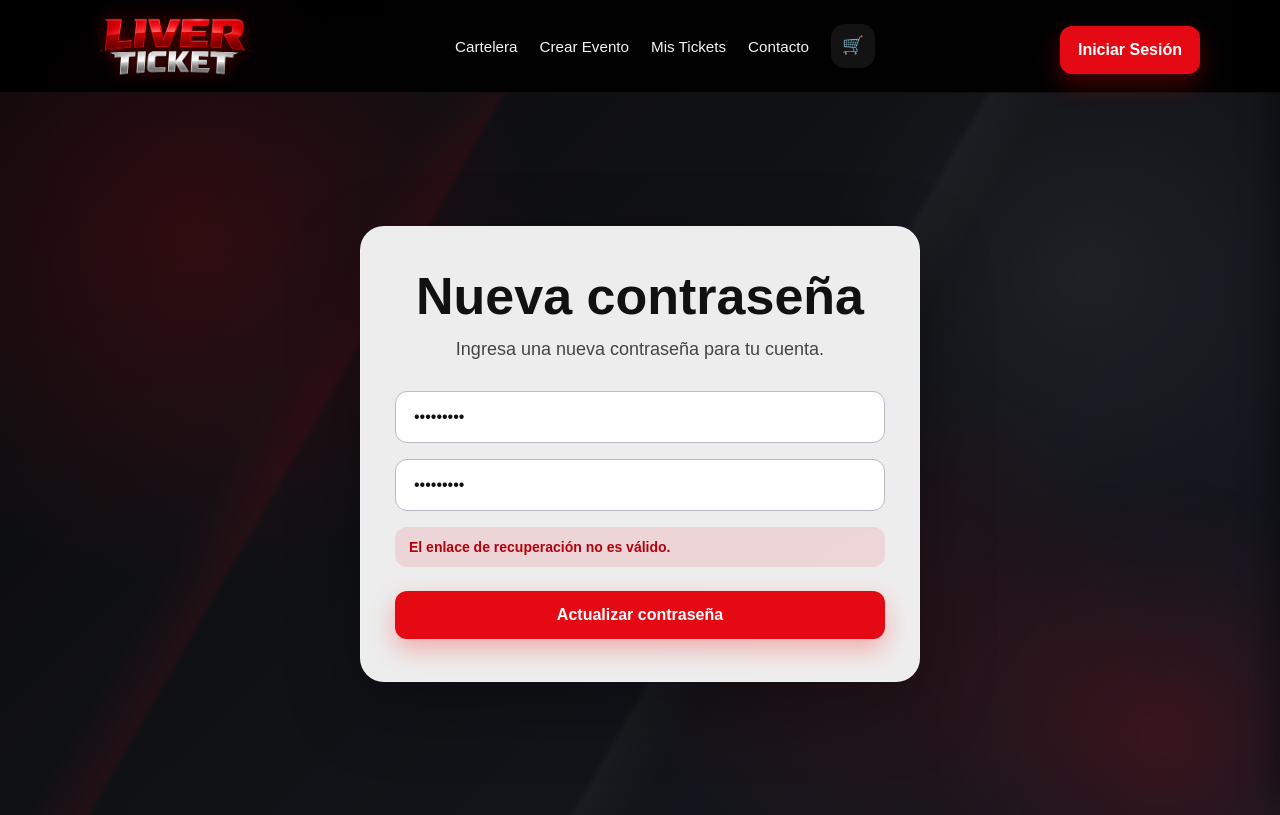
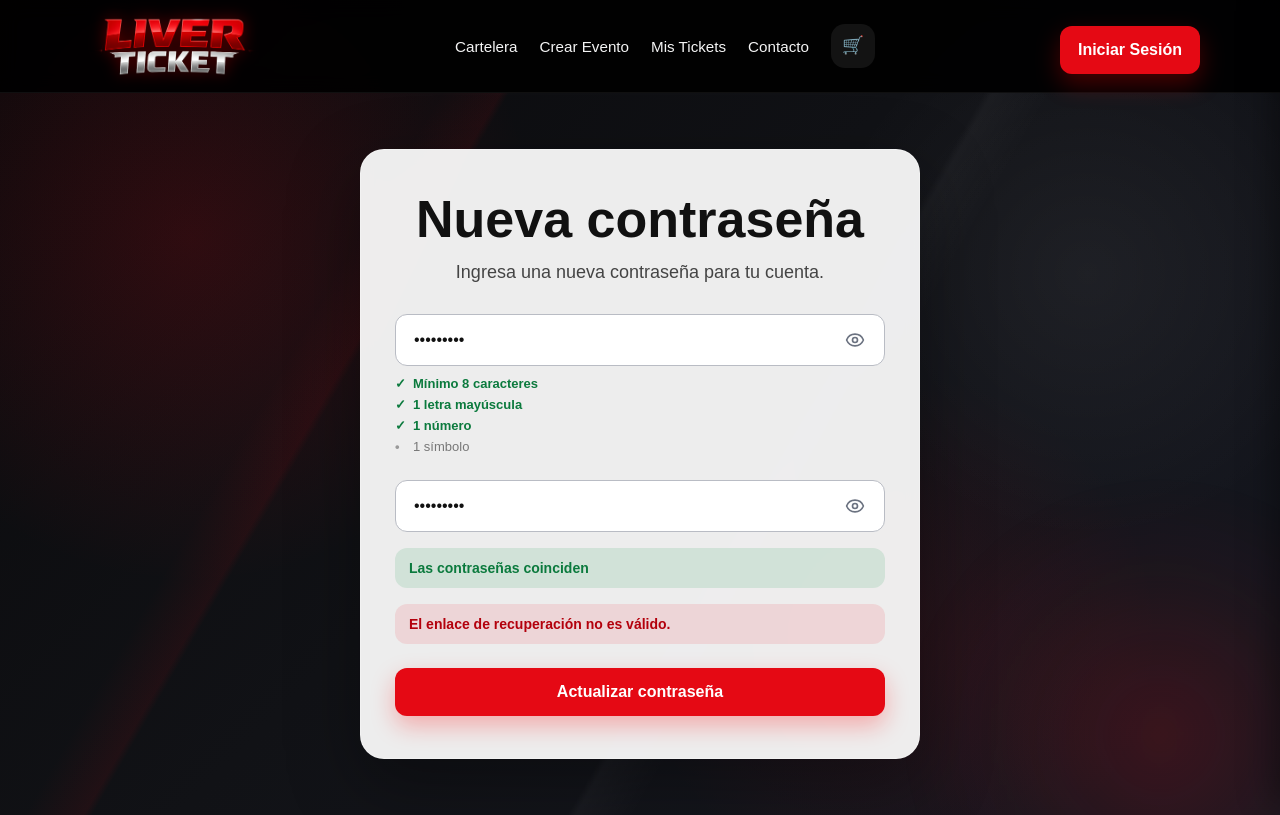
Before and after one commit to liverticket/liverticket, a Next.js app: page /restablecer-contrasena in a window 1280 px wide. Both pictures are taken after typing "Sample123", "Sample123" into the empty fields and a click on the button "Actualizar contraseña". Built offline with nearby package versions, Linux system fonts and the light colour scheme; no server answers.

Commit message:
Vista mejorada de restablecer contraseña

```diff
--- a/app/restablecer-contrasena/page.js
+++ b/app/restablecer-contrasena/page.js
@@ -2,7 +2,21 @@
 
 import { Suspense, useState } from "react";
 import { useRouter, useSearchParams } from "next/navigation";
+import { Eye, EyeOff } from "lucide-react";
 import Navbar from "@/components/Navbar";
+
+function validatePassword(password) {
+  const errors = [];
+
+  if (password.length < 8) errors.push("Mínimo 8 caracteres");
+  if (!/[A-Z]/.test(password)) errors.push("Al menos 1 mayúscula");
+  if (!/[0-9]/.test(password)) errors.push("Al menos 1 número");
+  if (!/[!@#$%^&*(),.?":{}|<>_\-\\[\]\/+=;']/.test(password)) {
+    errors.push("Al menos 1 símbolo");
+  }
+
+  return errors;
+}
 
 function RestablecerContent() {
   const router = useRouter();
@@ -11,9 +25,19 @@ function RestablecerContent() {
 
   const [password, setPassword] = useState("");
   const [confirmPassword, setConfirmPassword] = useState("");
+  const [showPassword, setShowPassword] = useState(false);
+  const [showConfirmPassword, setShowConfirmPassword] = useState(false);
+  const [passwordErrors, setPasswordErrors] = useState([]);
   const [message, setMessage] = useState("");
   const [error, setError] = useState("");
   const [loading, setLoading] = useState(false);
+
+  const hasMinLength = password.length >= 8;
+  const hasUppercase = /[A-Z]/.test(password);
+  const hasNumber = /[0-9]/.test(password);
+  const hasSymbol = /[!@#$%^&*(),.?":{}|<>_\-\\[\]\/+=;']/.test(password);
+  const passwordsMatch =
+    confirmPassword.length > 0 && password === confirmPassword;
 
   async function handleSubmit(e) {
     e.preventDefault();
@@ -25,18 +49,16 @@ function RestablecerContent() {
       return;
     }
 
-    if (password !== confirmPassword) {
-      setError("Las contraseñas no coinciden.");
+    const passwordValidation = validatePassword(password);
+
+    if (passwordValidation.length > 0) {
+      setPasswordErrors(passwordValidation);
+      setError("La contraseña no cumple los requisitos de seguridad.");
       return;
     }
 
-    const strongPasswordRegex =
-      /^(?=.*[a-z])(?=.*[A-Z])(?=.*\d)(?=.*[^A-Za-z\d]).{8,}$/;
-
-    if (!strongPasswordRegex.test(password)) {
-      setError(
-        "La contraseña debe tener al menos 8 caracteres, una mayúscula, una minúscula, un número y un símbolo."
-      );
+    if (password !== confirmPassword) {
+      setError("Las contraseñas no coinciden.");
       return;
     }
 
@@ -83,21 +105,69 @@ function RestablecerContent() {
           </p>
 
           <form className="loginForm" onSubmit={handleSubmit}>
+            <div className="passwordInputWrapper">
               <input
-              type="password"
+                type={showPassword ? "text" : "password"}
                 placeholder="Nueva contraseña"
                 value={password}
-              onChange={(e) => setPassword(e.target.value)}
+                onChange={(e) => {
+                  setPassword(e.target.value);
+                  setPasswordErrors(validatePassword(e.target.value));
+                }}
                 required
               />
 
+              <button
+                type="button"
+                className="passwordToggle"
+                onClick={() => setShowPassword((prev) => !prev)}
+              >
+                {showPassword ? <EyeOff size={20} /> : <Eye size={20} />}
+              </button>
+            </div>
+
+            {password && (
+              <ul className="passwordRules">
+                <li className={hasMinLength ? "ok" : ""}>
+                  Mínimo 8 caracteres
+                </li>
+                <li className={hasUppercase ? "ok" : ""}>
+                  1 letra mayúscula
+                </li>
+                <li className={hasNumber ? "ok" : ""}>1 número</li>
+                <li className={hasSymbol ? "ok" : ""}>1 símbolo</li>
+              </ul>
+            )}
+
+            <div className="passwordInputWrapper">
               <input
-              type="password"
+                type={showConfirmPassword ? "text" : "password"}
                 placeholder="Confirmar contraseña"
                 value={confirmPassword}
                 onChange={(e) => setConfirmPassword(e.target.value)}
                 required
               />
+
+              <button
+                type="button"
+                className="passwordToggle"
+                onClick={() => setShowConfirmPassword((prev) => !prev)}
+              >
+                {showConfirmPassword ? (
+                  <EyeOff size={20} />
+                ) : (
+                  <Eye size={20} />
+                )}
+              </button>
+            </div>
+
+            {confirmPassword && (
+              <p className={passwordsMatch ? "formSuccess" : "formError"}>
+                {passwordsMatch
+                  ? "Las contraseñas coinciden"
+                  : "Las contraseñas no coinciden"}
+              </p>
+            )}
 
             {message ? <p className="formSuccess">{message}</p> : null}
             {error ? <p className="formError">{error}</p> : null}
```
Lines whose indentation alone changed are shown as unchanged.
